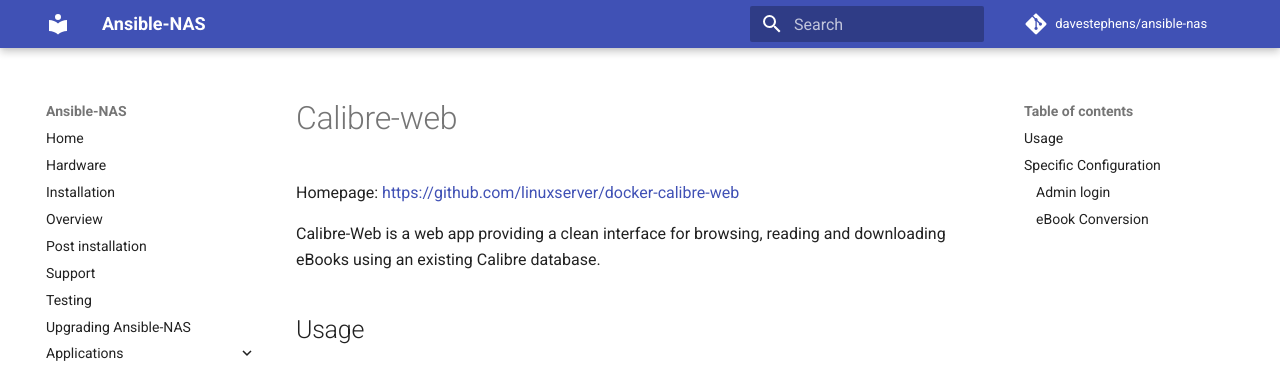
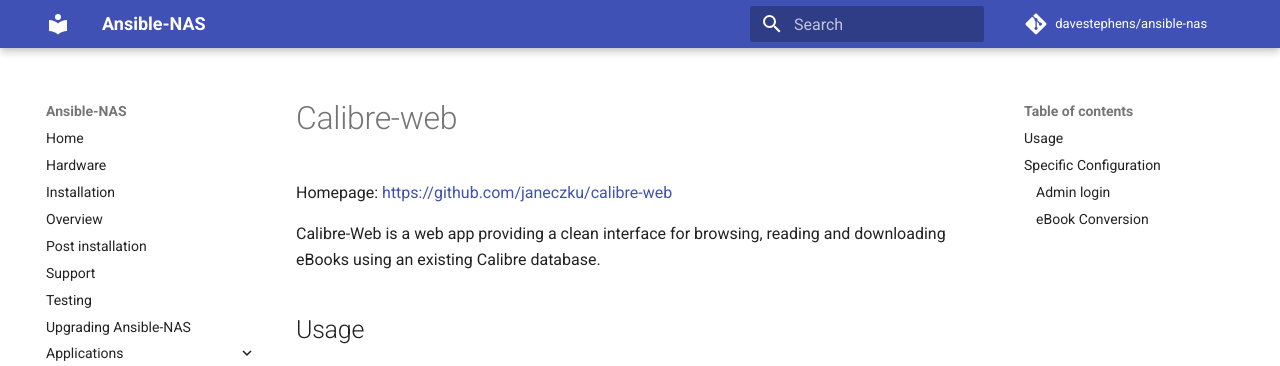
Before and after one commit to davestephens/ansible-nas, an MkDocs documentation site: the page built from docs/applications/calibre.md, in a window 1280 px wide. Shown: the top 366 px of the page. Built offline with MkDocs 1.6.1 and Material for MkDocs 9.7.7, drawn with Linux system fonts in a browser that asks for light colours; comment, search, counter and statistics services are not loaded; part of the change alters nothing that is shown.

Commit message:
Ooops - fixed reversed links from what I stated

```diff
--- a/docs/applications/calibre.md
+++ b/docs/applications/calibre.md
@@ -1,6 +1,6 @@
 # Calibre-web
 
-Homepage: [https://github.com/linuxserver/docker-calibre-web](https://github.com/linuxserver/docker-calibre-web)
+Homepage: [https://github.com/janeczku/calibre-web](https://github.com/janeczku/calibre-web)
 
 
 Calibre-Web is a web app providing a clean interface for browsing, reading and downloading eBooks using an existing Calibre database.
```
